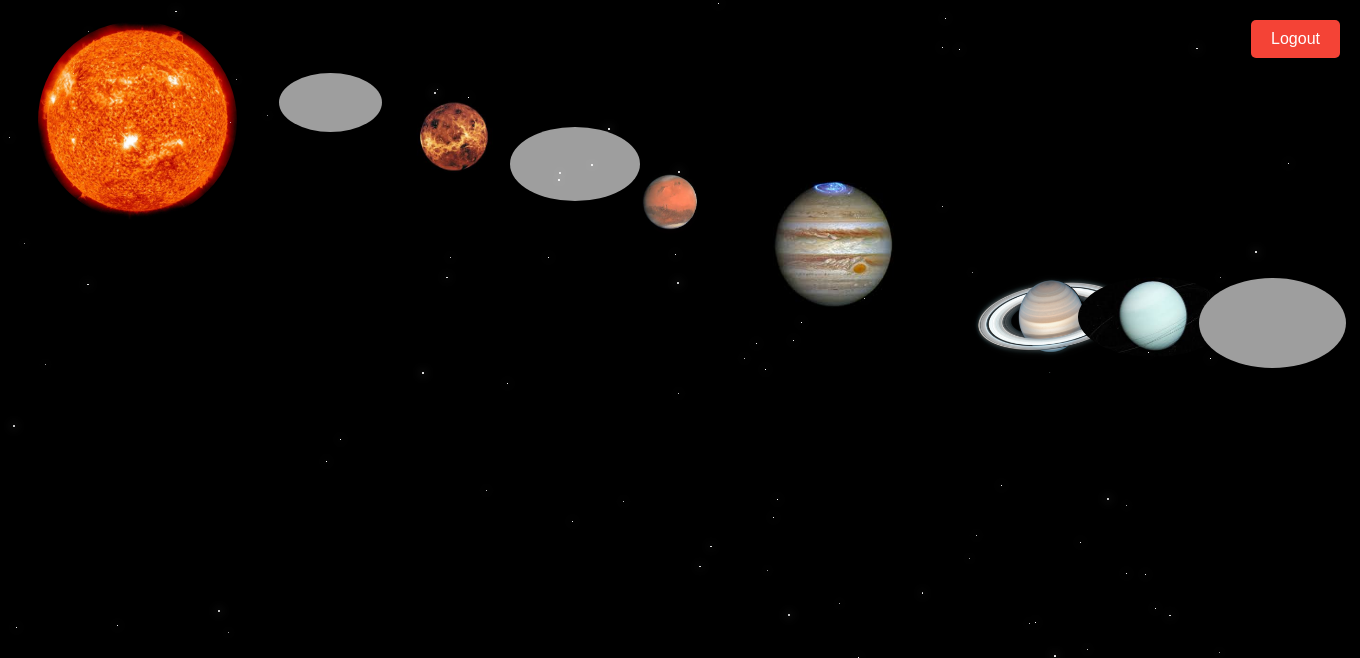
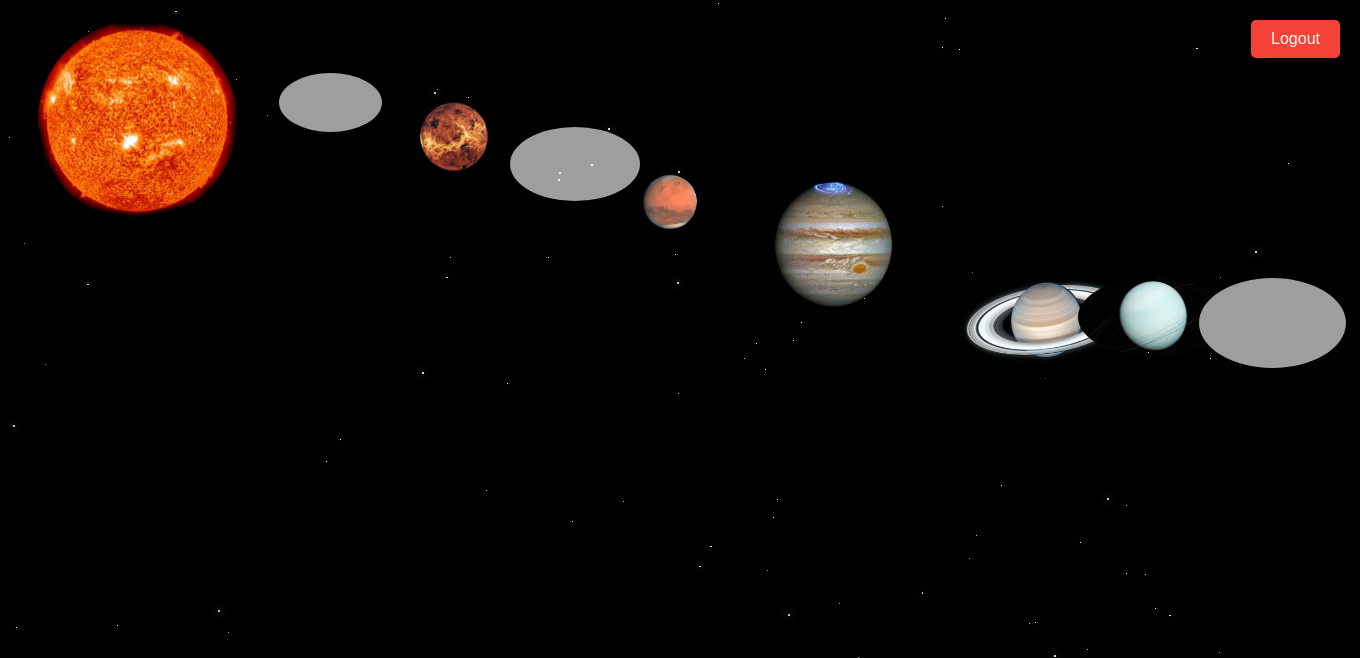
Before and after one commit to OfekGoldstein/Final-Project, a Flask app: template App/templates/planets.html in a window 1360 px wide. Shown: the top 658 px of the page. Run offline with Flask 3, Linux system fonts and the light colour scheme; the template is opened without the code that fills it: most values are stand-ins (such as "Sample title", 1, 10 or a date in 2020); grey boxes are pictures that could not be loaded.

Commit message:
modified planets.html

```diff
--- a/App/templates/planets.html
+++ b/App/templates/planets.html
@@ -180,9 +180,9 @@
                 Votes: {{ planets[5]['vote_count'] }}
             </div>
         </div>
-        <div class="planet" style="left: 918px; top: 217px;">
+        <div class="planet" style="left: 901px; top: 217px;">
             <a href="https://en.wikipedia.org/wiki/Saturn" target="_blank">
-                <img src="{{ url_for('static', filename='saturn.png') }}" alt="Saturn" width="280" height="190">
+                <img src="{{ url_for('static', filename='saturn.png') }}" alt="Saturn" width="306" height="197">
             </a>
             <div class="tooltip">
                 Saturn<br>
```
